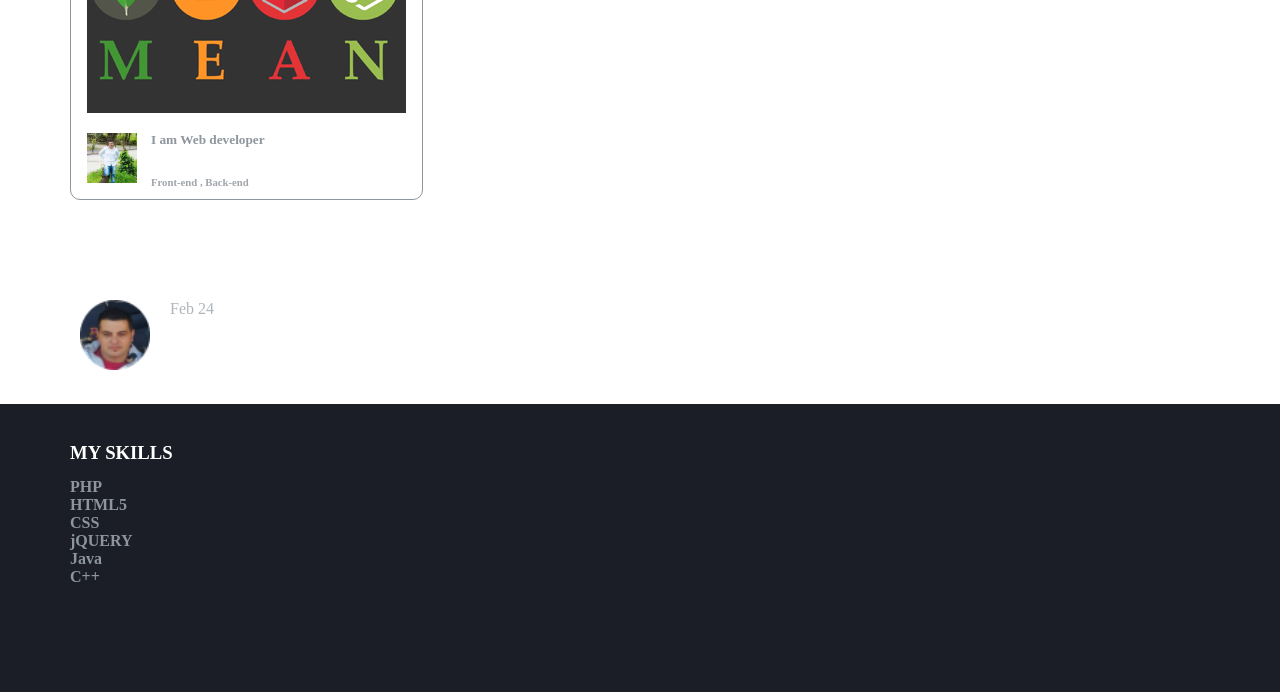
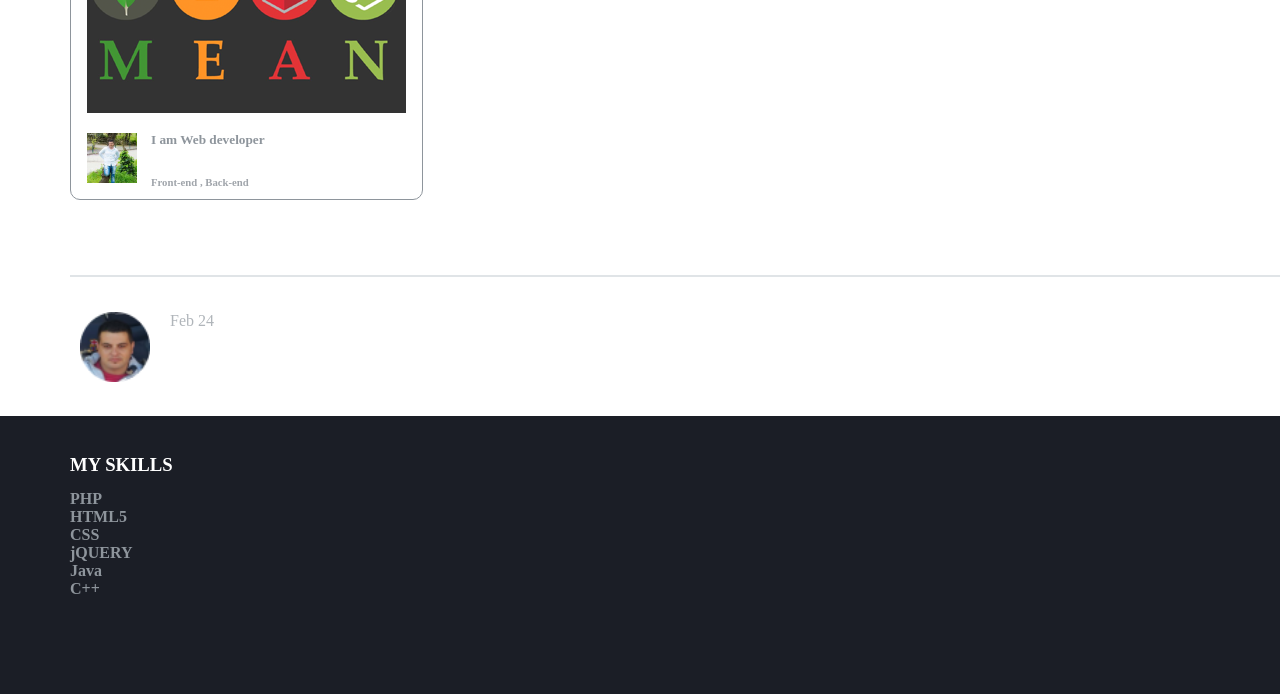
Before and after one commit to baliayassin/balia, a plain HTML site: page index.html in a window 1280 px wide. Shown: the part 692-1386 px from the top of the page. Drawn offline with Linux system fonts and the light colour scheme.

Commit message:
first commit

```diff
--- a/includes/style.css
+++ b/includes/style.css
@@ -144,9 +144,18 @@ section h2{
 
 }
 
+.Kav {
+    margin-left: 70px;
+    width:100%;
+    margin-top: 75px;
+    height: 2px;
+    background: #e0e4e7;
+    margin-right: 70px;
+}
+
 .secTxt1 {
 
-	    margin-top:100px;
+	    margin-top:35px;
 	    color:#b0b5ba;
 	    margin-left: 170px;
 
--- a/index.html
+++ b/index.html
@@ -32,11 +32,17 @@
 				<div class="mainDiv">
 					<img src="images/mean.png" />
 					<img src="images/me.png" />
+
+
+
 					<article class="article1"> <h5>I am Web developer</h5> <br>
 					<h6 class="article2"> 	Front-end , Back-end </h6></article>
 				</div>
 
 				</section>
+
+
+                <div class="Kav"></div>
 
 				<section >
 
```
